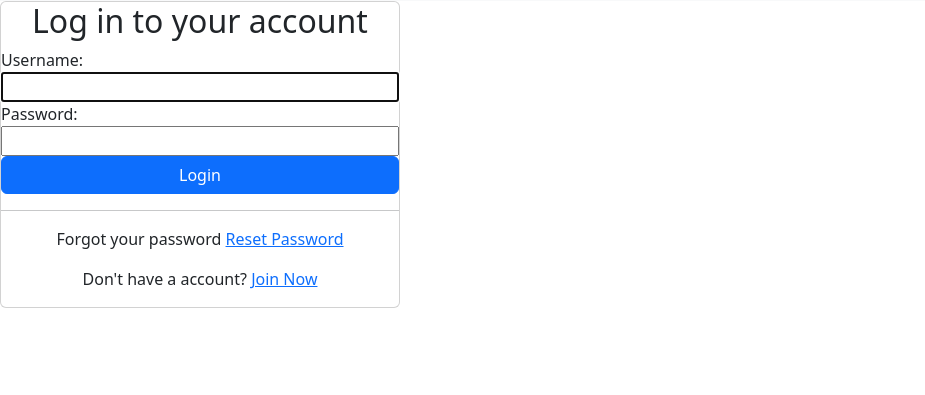
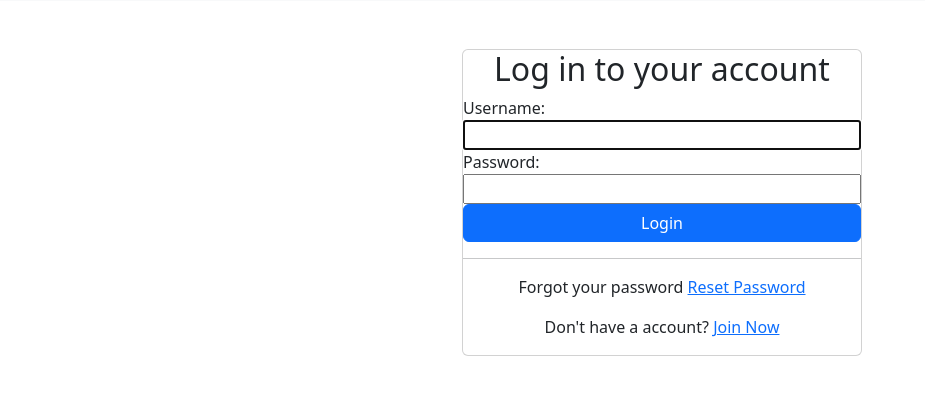
Before and after one commit to Eduardo-Lucas/folha_ponto, a Django app: page /users/login/ in a window 1280 px wide. Shown: the part 55-450 px from the top of the page, without its empty margins (0-925 px from the left). Run offline with Django 4.2, Linux system fonts and the light colour scheme; parts of the project's set-up code (start-up, migrations or seed data) failed here and were passed over; some libraries are stand-ins or nearby versions.

Commit message:
Centralize login form

```diff
--- a/app/users/templates/registration/login.html
+++ b/app/users/templates/registration/login.html
@@ -1,7 +1,10 @@
 {%extends 'base.html'%}
 
 {%block content%}
-  <div class="center">
+<div class="container">
+	<div class="row">
+		<div class="col-4"></div>
+		<div class="center col-8 mt-5">
 			<form method="post" class="card" novalidate>
 				{% csrf_token %}
 				<h2 class="text-center">Log in to your account</h2>
@@ -19,5 +22,7 @@
 				<p class="text-center">Don't have a account? <a href="#">Join Now</a></p>
 			</form>
 		</div>
+	</div>
+</div>
 
 {%endblock content%}
```
Also changed, not shown: app/db.sqlite3. Lines whose indentation alone changed are shown as unchanged.
